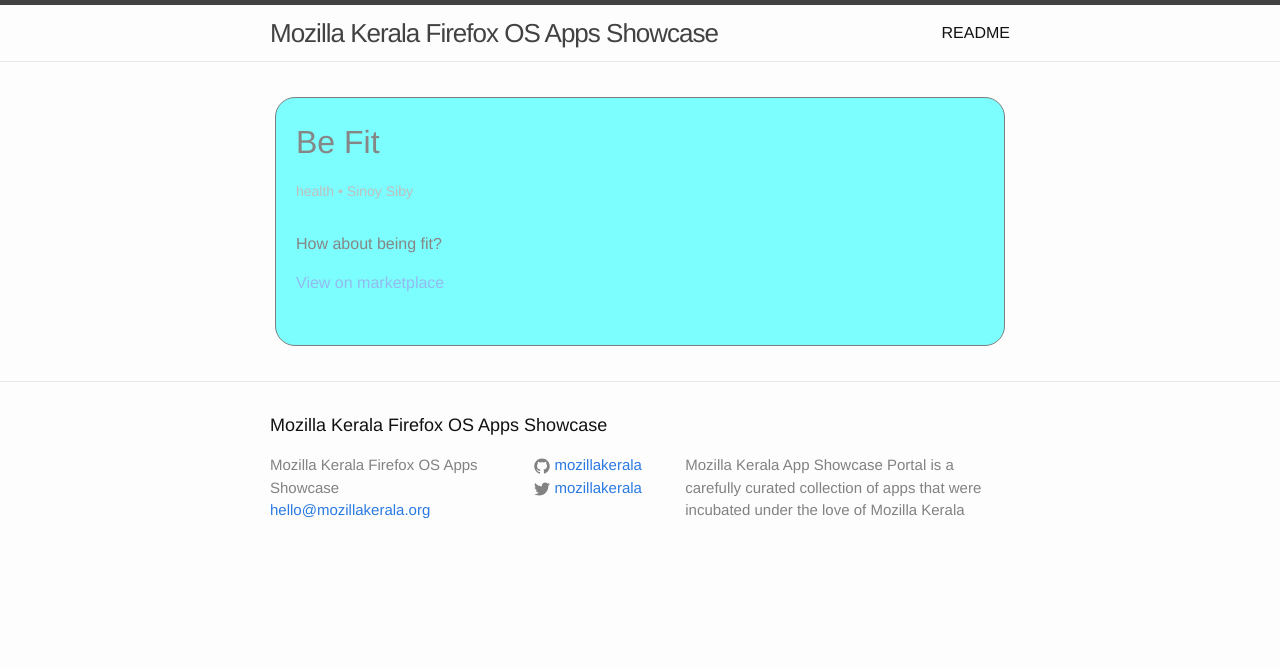
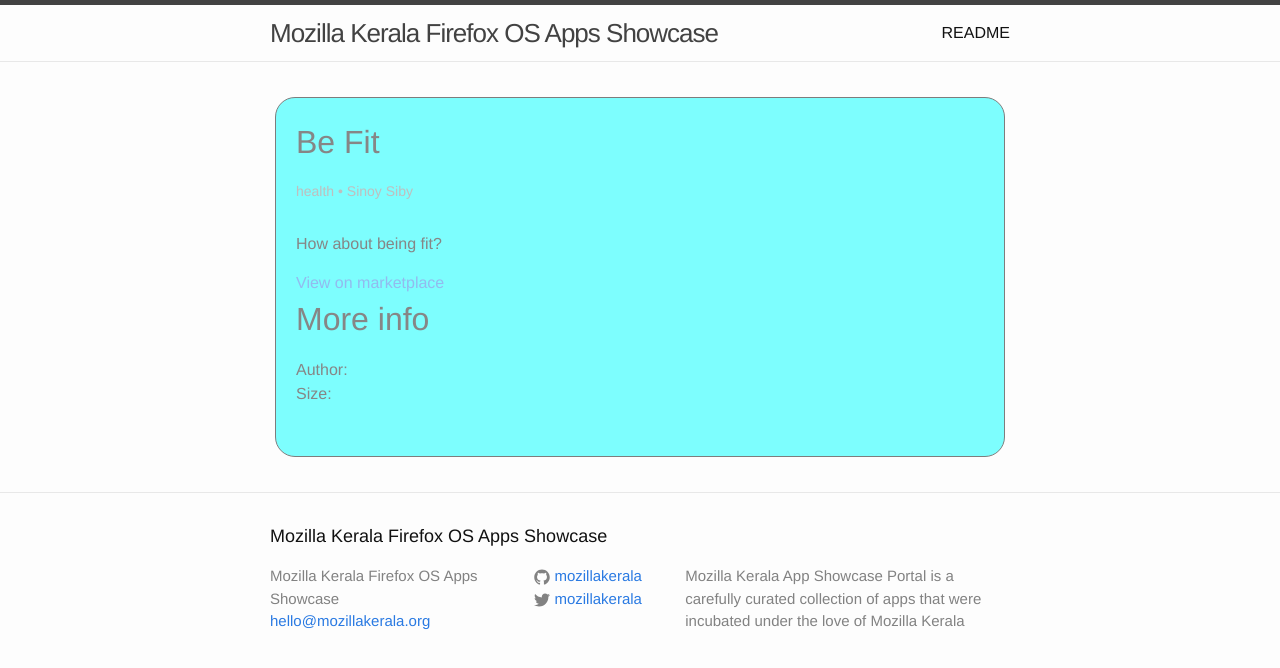
Before and after one commit to asdofindia/mozkapps, a Jekyll site: the page built from _posts/2015-10-10-be-fit.md, in a window 1280 px wide. Shown: the top 668 px of the page. Built offline with Jekyll 4.4.1, drawn with Linux system fonts in a browser that asks for light colours.

Commit message:
placeholder for receiving market response

```diff
--- a/_layouts/app.html
+++ b/_layouts/app.html
@@ -11,6 +11,9 @@
   <article class="app-content">
     {{ content }}
     <a href="https://marketplace.firefox.com/app/{{ page.id | split:"/" | last }}/">View on marketplace</a>
+    <h2>More info</h2>
+    Author: <span id="author"></span><br>
+    Size: <span id="size"></span>
   </article>
 
 </div>
```
